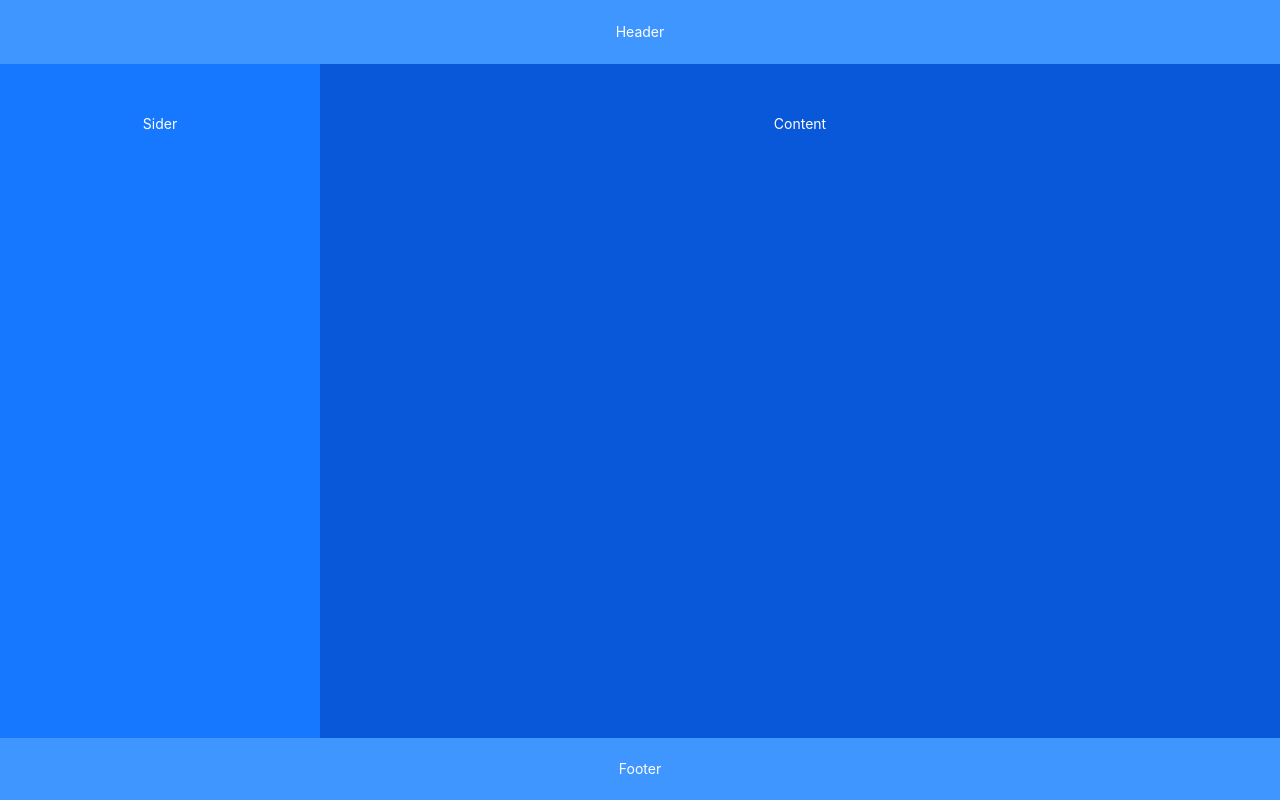
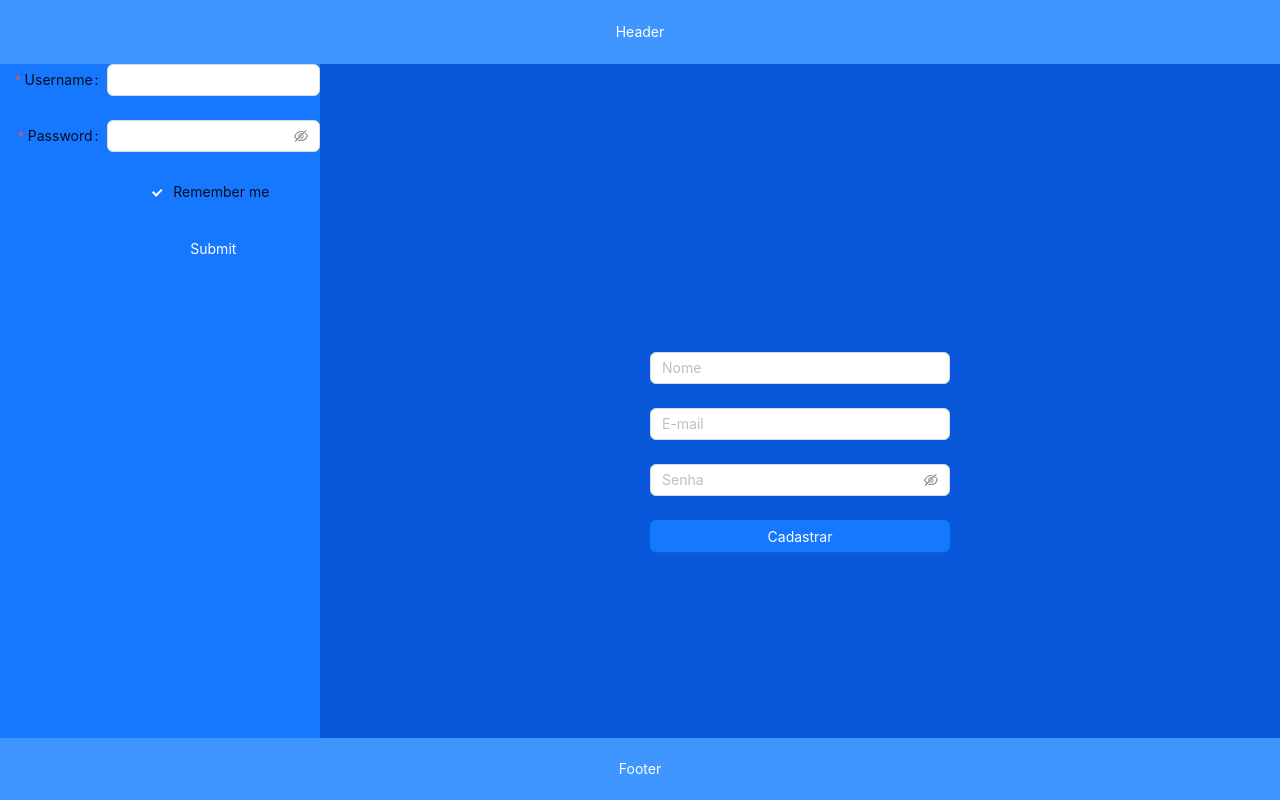
Before and after one commit to GuilhermeDeOliveiraAmorim/expense_tracker_frontend, a Next.js app: page / in a window 1280 px wide. Built offline with nearby package versions, Linux system fonts and the light colour scheme.

Commit message:
feat: add Signup component

```diff
--- /dev/null
+++ b/components/sign_up/signup.tsx
@@ -0,0 +1,70 @@
+import React from "react";
+import { Button, Flex, Form, Input, message } from "antd";
+import Password from "antd/es/input/Password";
+import { UserFactory } from "../../internal/factory/user.factory";
+import { CreateUserInputDTO } from "../../internal/usecases/create_user";
+
+const Signup: React.FC = () => {
+  const onFinish = async (values: CreateUserInputDTO) => {
+    try {
+      const userFactory = new UserFactory();
+
+      const createUserUseCase = userFactory.createUserUseCase();
+
+      const response = await createUserUseCase.execute(values);
+
+      message.success(response.user_id);
+    } catch (error) {
+      if (error instanceof Error) {
+        message.error(error.message);
+      } else {
+        message.error("An unexpected error occurred");
+      }
+    }
+  };
+
+  const onFinishFailed = (errorInfo: any) => {
+    console.log("Failed:", errorInfo);
+  };
+
+  return (
+    <Flex justify="center" align="center" style={{ height: "100vh" }}>
+      <Form
+        name="signup"
+        onFinish={onFinish}
+        onFinishFailed={onFinishFailed}
+        layout="vertical"
+        style={{ width: 300 }}
+      >
+        <Form.Item
+          name="name"
+          rules={[{ required: true, message: "Por favor, insira seu nome!" }]}
+        >
+          <Input placeholder="Nome" />
+        </Form.Item>
+        <Form.Item
+          name="email"
+          rules={[
+            { required: true, message: "Por favor, insira seu e-mail!" },
+            { type: "email", message: "Por favor, insira um e-mail válido!" },
+          ]}
+        >
+          <Input placeholder="E-mail" />
+        </Form.Item>
+        <Form.Item
+          name="password"
+          rules={[{ required: true, message: "Por favor, insira sua senha!" }]}
+        >
+          <Password placeholder="Senha" />
+        </Form.Item>
+        <Form.Item>
+          <Button type="primary" htmlType="submit" block>
+            Cadastrar
+          </Button>
+        </Form.Item>
+      </Form>
+    </Flex>
+  );
+};
+
+export default Signup;
--- a/internal/factory/user.factory.ts
+++ b/internal/factory/user.factory.ts
@@ -1,14 +1,11 @@
-import { UserRepository } from "../repository/user.repository";
+import { UserGateway } from "../gateway/user.gateway";
 import { CreateUserUseCase } from "../usecases/create_user";
+import { http } from "../util/http";
 
 export class UserFactory {
-  private userRepository: UserRepository;
-
-  constructor(userRepository: UserRepository) {
-    this.userRepository = userRepository;
-  }
+  userGateway = new UserGateway(http);
 
   createUserUseCase() {
-    return new CreateUserUseCase(this.userRepository);
+    return new CreateUserUseCase(this.userGateway);
   }
 }
--- a/internal/usecases/create_user.ts
+++ b/internal/usecases/create_user.ts
@@ -1,3 +1,4 @@
+import axios from "axios";
 import { UserRepository } from "../repository/user.repository";
 
 export type CreateUserInputDTO = {
@@ -14,8 +15,16 @@ export class CreateUserUseCase {
   constructor(private UserGateway: UserRepository) {}
 
   async execute(input: CreateUserInputDTO): Promise<CreateUserOutputDTO> {
-    const output = await this.UserGateway.createUser(input);
+    try {
+      const output = await this.UserGateway.createUser(input);
 
-    return output;
+      return output;
+    } catch (error) {
+      if (axios.isAxiosError(error)) {
+        throw new Error(error.response?.data.error.detail);
+      } else {
+        throw new Error("An unexpected error occurred");
+      }
+    }
   }
 }
--- a/internal/util/http.ts
+++ b/internal/util/http.ts
@@ -1,5 +1,5 @@
 import axios from "axios";
 
 export const http = axios.create({
-  baseURL: "http://localhost:8001",
+  baseURL: "http://localhost:8080",
 });
--- a/src/app/page.tsx
+++ b/src/app/page.tsx
@@ -1,6 +1,8 @@
 "use client";
 
 import { Layout } from "antd";
+import Signup from "../../components/sign_up/signup";
+import Login from "../../components/login/login";
 
 const { Header, Footer, Sider, Content } = Layout;
 
@@ -28,11 +30,12 @@ const siderStyle: React.CSSProperties = {
 };
 
 const contentStyle: React.CSSProperties = {
+  flex: 1,
+  justifyContent: "center",
   textAlign: "center",
-  minHeight: 120,
-  lineHeight: "120px",
   color: "#fff",
   backgroundColor: "#0958d9",
+  height: "100%",
 };
 
 const footerStyle: React.CSSProperties = {
@@ -48,9 +51,11 @@ export default function Home() {
         <Header style={headerStyle}>Header</Header>
         <Layout>
           <Sider width="25%" style={siderStyle}>
-            Sider
+            <Login />
           </Sider>
-          <Content style={contentStyle}>Content</Content>
+          <Content style={contentStyle}>
+            <Signup />
+          </Content>
         </Layout>
         <Footer style={footerStyle}>Footer</Footer>
       </Layout>
```
